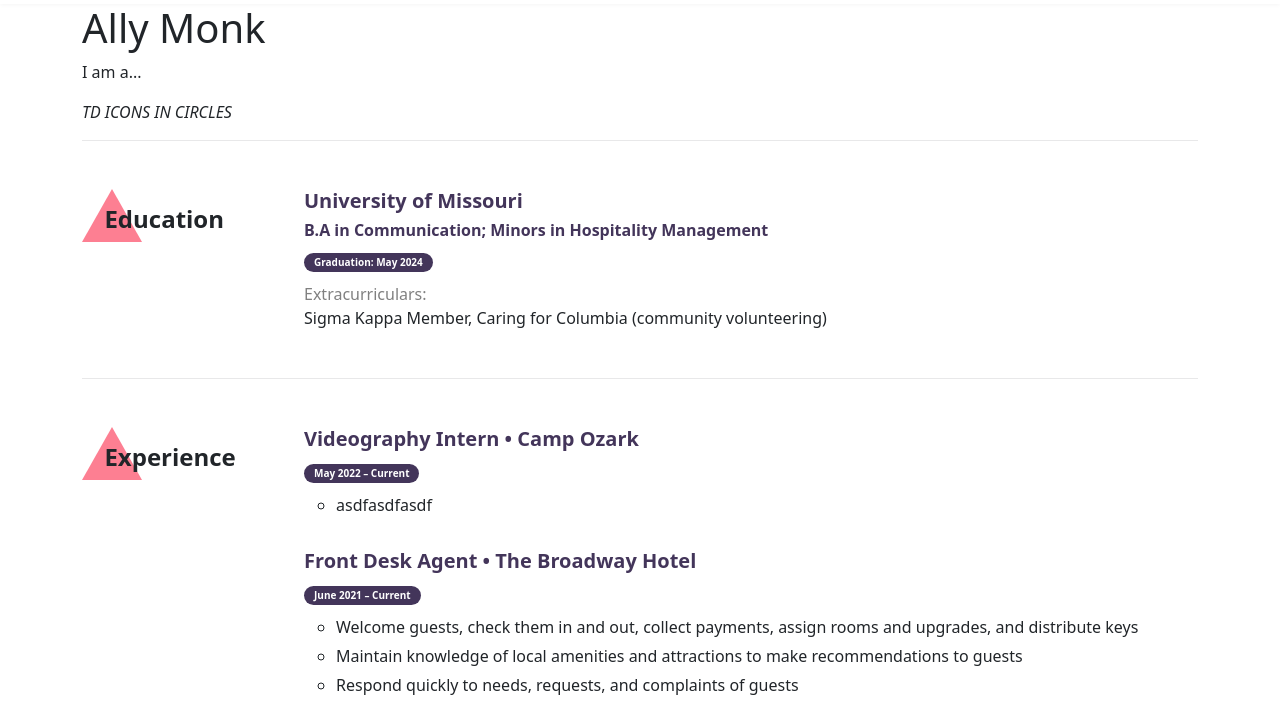
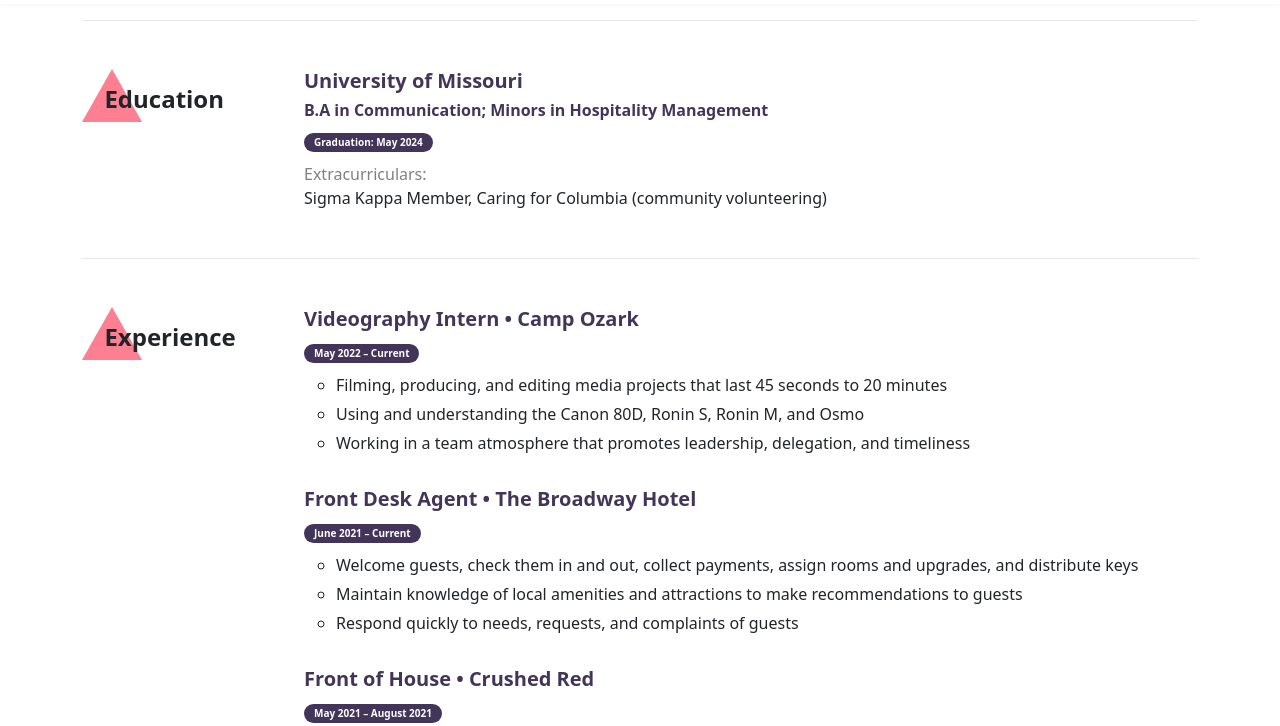
Before and after one commit to hmmonk999/AllyMonksWebsite, a plain HTML site: page resume.html in a window 1280 px wide. Shown: the part 68-794 px from the top of the page. Drawn offline with nearby package versions, Linux system fonts and the light colour scheme.

Commit message:
Add files via upload

```diff
--- a/resume.html
+++ b/resume.html
@@ -31,15 +31,6 @@
       </nav>
 
         <div class="container">
-          <div class="row">
-            <div class="col-12">
-              <h1>Ally Monk</h1>
-              <p>I am a...</p>
-              <div>
-                <i>TD ICONS IN CIRCLES</i>
-              </div>
-            </div>
-          </div>
           <hr style="opacity: .1;">
           <div class="row" style="margin-top: 3em">
             <div class="col-lg-2 col-md-2">
@@ -68,7 +59,9 @@
                           <h5 class="job-title">Videography Intern • Camp Ozark</h5>
                           <span class="time">May 2022 – Current</span>
                           <ul>
-                            <li>asdfasdfasdf</li>
+                            <li>Filming, producing, and editing media projects that last 45 seconds to 20 minutes</li>
+                            <li>Using and understanding the Canon 80D, Ronin S, Ronin M, and Osmo</li>
+                            <li>Working in a team atmosphere that promotes leadership, delegation, and timeliness</li>
                           </ul>
                       </li>
                       <li>
```
Also changed, not shown: videos.html (+3 -2 lines).
